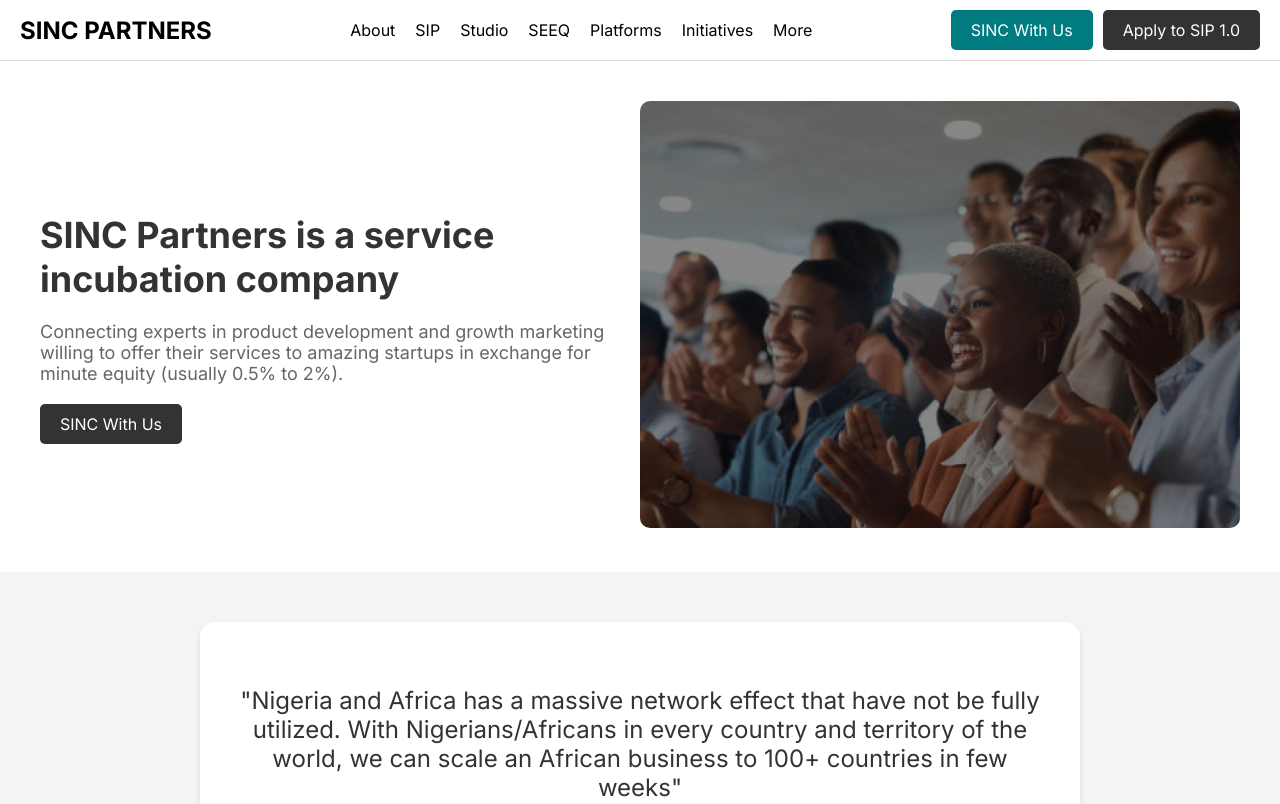
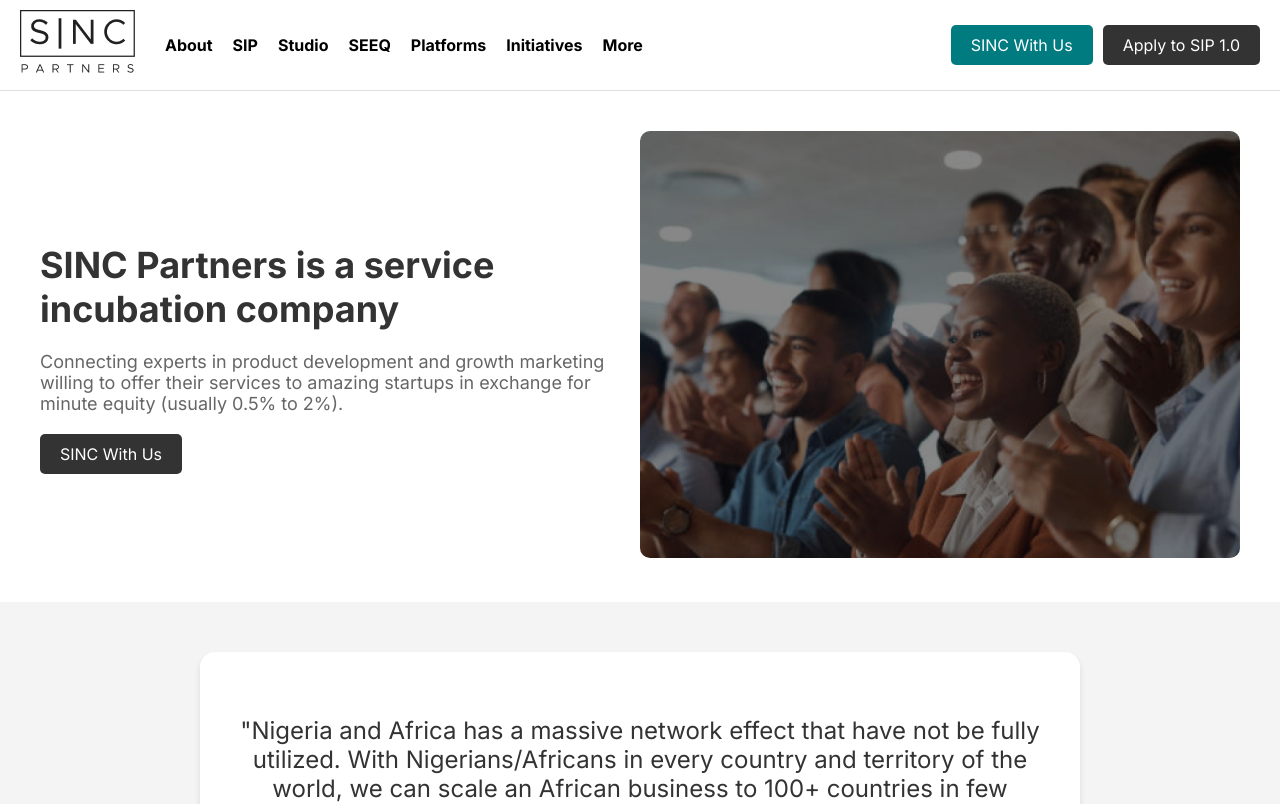
Before and after one commit to techstackmedia/zercomsystems, a Next.js app: page / in a window 1280 px wide. Shown: the top 804 px of the page. Built offline with nearby package versions, Linux system fonts and the light colour scheme.

Commit message:
feat: add logo to navbar

```diff
--- a/src/components/Navbar/index.module.css
+++ b/src/components/Navbar/index.module.css
@@ -10,11 +10,18 @@
   z-index: 2;
 }
 
+.logo {
+  display: flex;
+  gap: 10px;
+  align-items: center;
+}
+
 .logo a {
   font-size: 24px;
   font-weight: bold;
   color: black;
   text-decoration: none;
+  margin-right: 10px;
 }
 
 .links a {
--- a/src/components/Navbar/index.tsx
+++ b/src/components/Navbar/index.tsx
@@ -1,14 +1,16 @@
 import React from 'react';
 import Link from 'next/link';
 import styles from './index.module.css';
+import logo from '../../../public/assets/logo.png'
+import Image from 'next/image';
 
 const Navbar: React.FC = () => {
   return (
     <nav className={styles.navbar}>
       <div className={styles.logo}>
-          <Link href='/'>SINC PARTNERS</Link>
-      </div>
-      <div className={styles.links}>
+          <Link href='/' className={styles.sinc}><Image src={logo} width={114.94} height={64} alt='sinc logo' /></Link>
+          <div className={styles.navLinks}>
+          <div className={styles.links}>
         <Link href="/about">About</Link>
         <Link href="/sip">SIP</Link>
         <Link href="/studio">Studio</Link>
@@ -16,7 +18,10 @@
         <Link href="/platforms">Platforms</Link>
         <Link href="/initiatives">Initiatives</Link>
         <Link href="/more">More</Link>
+        </div>
       </div>
+      </div>
+
       <div className={styles.buttons}>
         <Link href="/sync" className={styles.syncButton}>SINC With Us</Link>
         <Link href="/apply" className={styles.applyButton}>Apply to SIP 1.0</Link>
```
Also changed, not shown: public/assets/logo.png (added).
